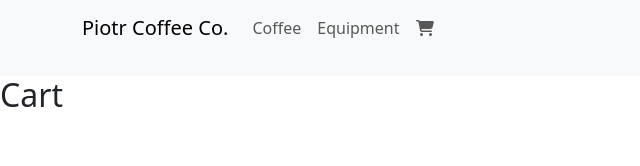
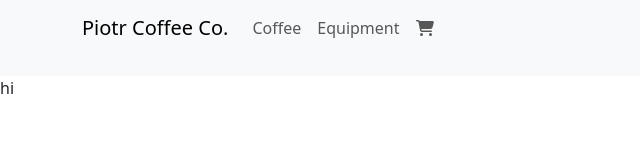
Before and after one commit to gabbymassaro/react-phase-2-project, a React (Create React App) app in the folder my-app/: page /cart in a window 1280 px wide. Shown: the top 166 px of the page, without its empty margins (0-640 px from the left). Built offline with nearby package versions, Linux system fonts and the light colour scheme; data requests are answered from the project's data file.

Commit message:
Create CartPage in pages, hook up to app

```diff
--- a/my-app/src/components/App.js
+++ b/my-app/src/components/App.js
@@ -3,6 +3,7 @@ import { BrowserRouter as Router, Routes, Route } from "react-router-dom"
 import Navigation from "./Navigation"
 import CoffeePage from "../pages/CoffeePage"
 import EquipmentPage from "../pages/EquipmentPage"
+import CartPage from "../pages/CartPage"
 
 import React, { useEffect, useState } from "react"
 
@@ -57,7 +58,7 @@ function App() {
               />
             }
           />
-          <Route path="/cart" element={<Cart />} />
+          <Route path="/cart" element={<CartPage />} />
           <Route path="/" element={<Home />} />
         </Routes>
       </div>
--- /dev/null
+++ b/my-app/src/pages/CartPage.js
@@ -0,0 +1,7 @@
+import React from "react"
+
+function CartPage() {
+  return <div> hi </div>
+}
+
+export default CartPage
```
